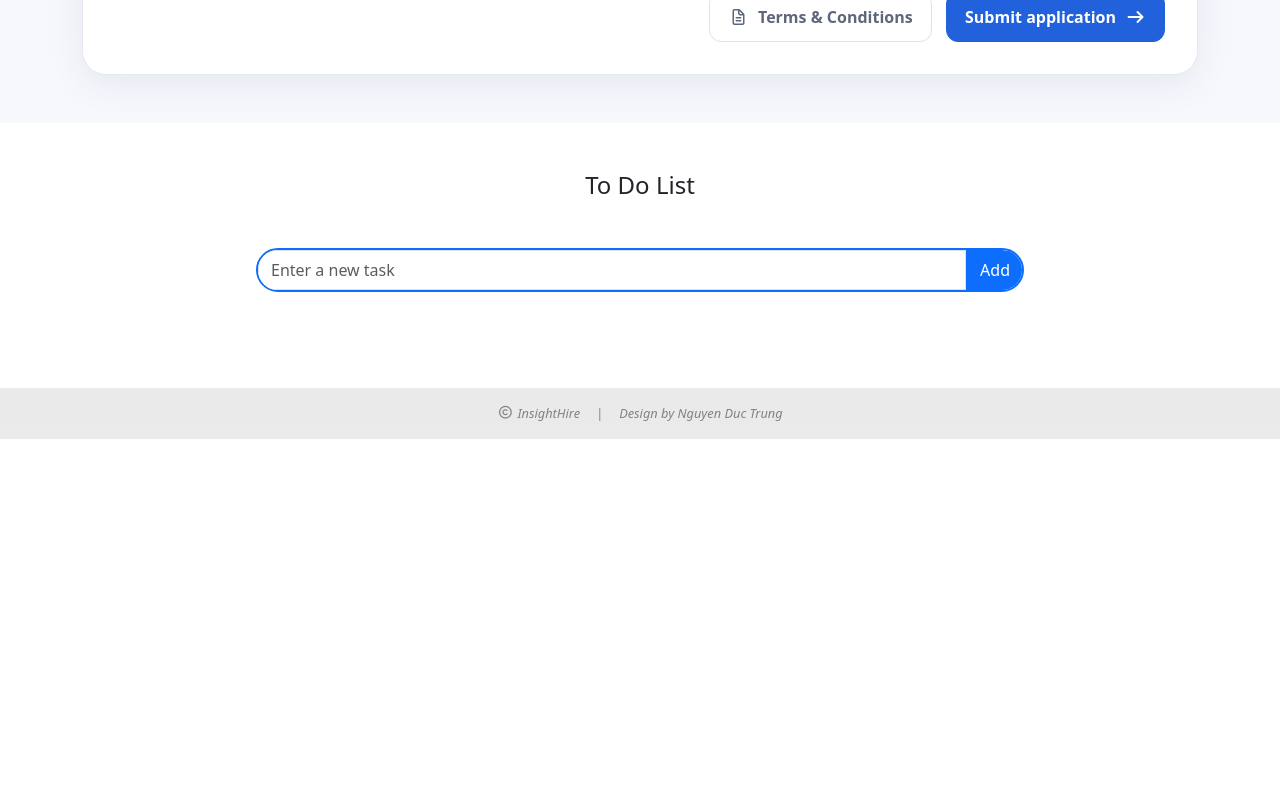
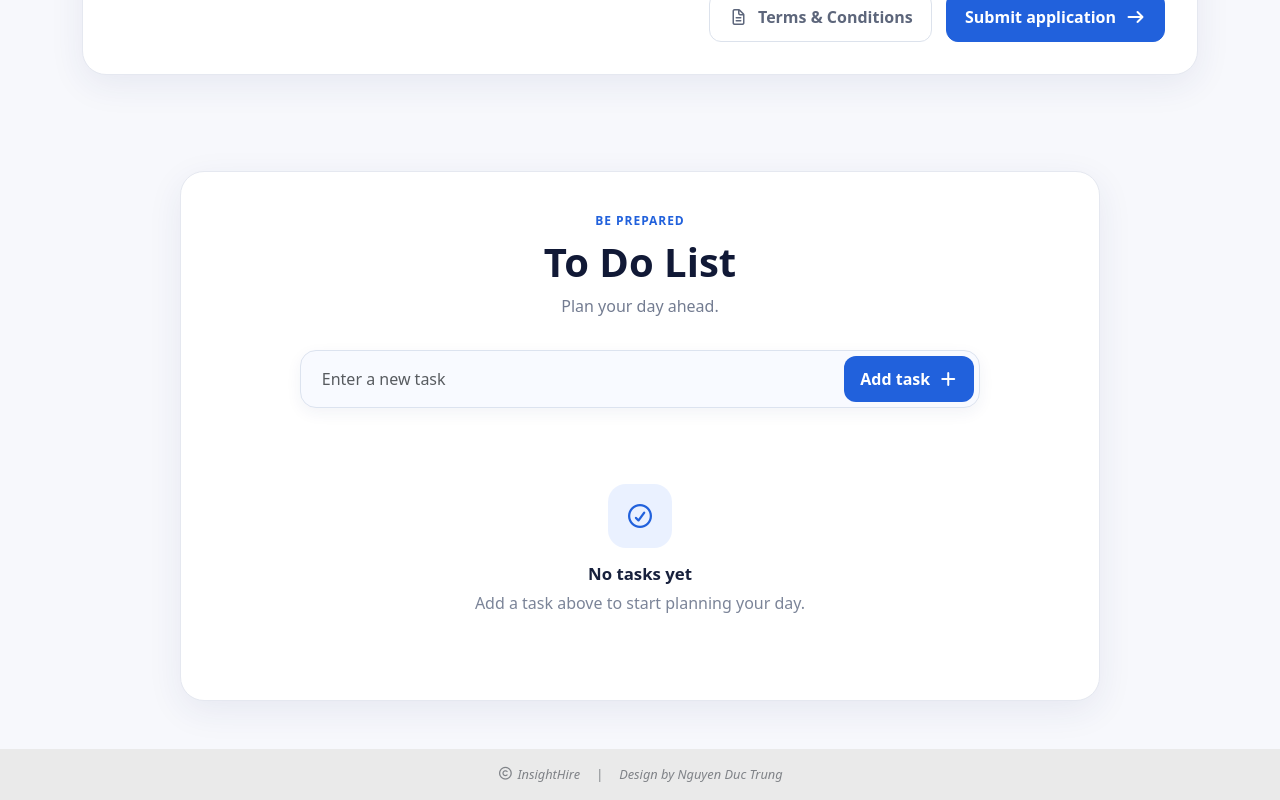
Before and after one commit to dt-azure/cos30043_assignment2, a Vue app in the folder insight-hire/: page / in a window 1280 px wide. Shown: the part 2620-3420 px from the top of the page. Before the commit the page ends 3059 px from the top, so only its background shows below. Built offline with nearby package versions, Linux system fonts and the light colour scheme.

Commit message:
Update ToDoList.vue

```diff
--- a/insight-hire/src/components/ToDoList/ToDoList.vue
+++ b/insight-hire/src/components/ToDoList/ToDoList.vue
@@ -1,7 +1,6 @@
 <script setup>
 import { ref } from 'vue'
 import TaskItem from './TaskItem.vue';
-
 const taskList = ref([])
 const taskInput = ref('')
 
@@ -9,7 +8,6 @@ function addTask() {
     if (taskInput.value === '') {
         return
     }
-
     taskList.value.push({
         "id": crypto.randomUUID(),
         "text": taskInput.value,
@@ -20,7 +18,6 @@ function addTask() {
 
 function updatePriority(taskId, priority) {
     const task = taskList.value.find(task => task.id === taskId)
-
     if (task) {
         task.priority = priority
     }
@@ -33,27 +30,68 @@ function deleteTask(taskId) {
 
 <template>
     <section id="to-do-list">
-        <div class="container-todo py-5">
-            <h4 class="section-header text-center mb-5">To Do List</h4>
+        <div class="container py-5">
+            <div class="todo-panel">
+                <div class="todolist-heading text-center">
+                    <p class="section-label mb-2">
+                        Be prepared
+                    </p>
 
-            <div class="task-input d-flex mb-5 rounded-pill border border-2 border-primary overflow-hidden">
-                <div class="d-flex flex-grow-1">
+                    <h2 class="section-header mb-2">
+                        To Do List
+                    </h2>
+
+                    <p class="section-description mb-0">
+                        Plan your day ahead.
+                    </p>
+                </div>
+
+                <form class="task-input" @submit.prevent="addTask">
+                    <label for="taskInput" class="visually-hidden">
+                        New task
+                    </label>
+
                     <input
+                        id="taskInput"
+                        v-model="taskInput"
                         type="text"
                         name="taskInput"
-                        id="taskInput"
-                        class="form-control rounded-0 rounded-start-2"
-                        aria-describedby="taskInput"
-                        v-model="taskInput"
+                        class="form-control"
                         placeholder="Enter a new task"
+                        autocomplete="off"
+                    >
+
+                    <button type="submit" class="btn add-task-button">
+                        <span>Add task</span>
+                        <i class="fa-solid fa-plus"></i>
+                    </button>
+                </form>
+
+                <div v-if="taskList.length" class="task-list">
+                    <TaskItem
+                        v-for="task in taskList"
+                        :key="task.id"
+                        :task-item="task"
+                        @update-priority="updatePriority"
+                        @delete-task="deleteTask"
                     />
                 </div>
-                <button type="button" class="btn btn-primary rounded-0 rounded-end-2 border border-2 border-primary border-end-0" @click="addTask(taskInput)">Add</button>
-            </div>
 
-            <div class="task-list">
-                <TaskItem v-for="task in taskList" :key="task.id" :task-item="task" @update-priority="updatePriority" @delete-task="deleteTask"/>
+                <div v-else class="empty-task-list">
+                    <span class="empty-task-icon">
+                        <i class="fa-regular fa-circle-check"></i>
+                    </span>
+
+                    <h3>No tasks yet</h3>
+
+                    <p class="mb-0">
+                        Add a task above to start planning your day.
+                    </p>
+                </div>
             </div>
         </div>
     </section>
 </template>
+
+<style scoped lang="scss" src="./ToDoList.scss">
+</style>
```
